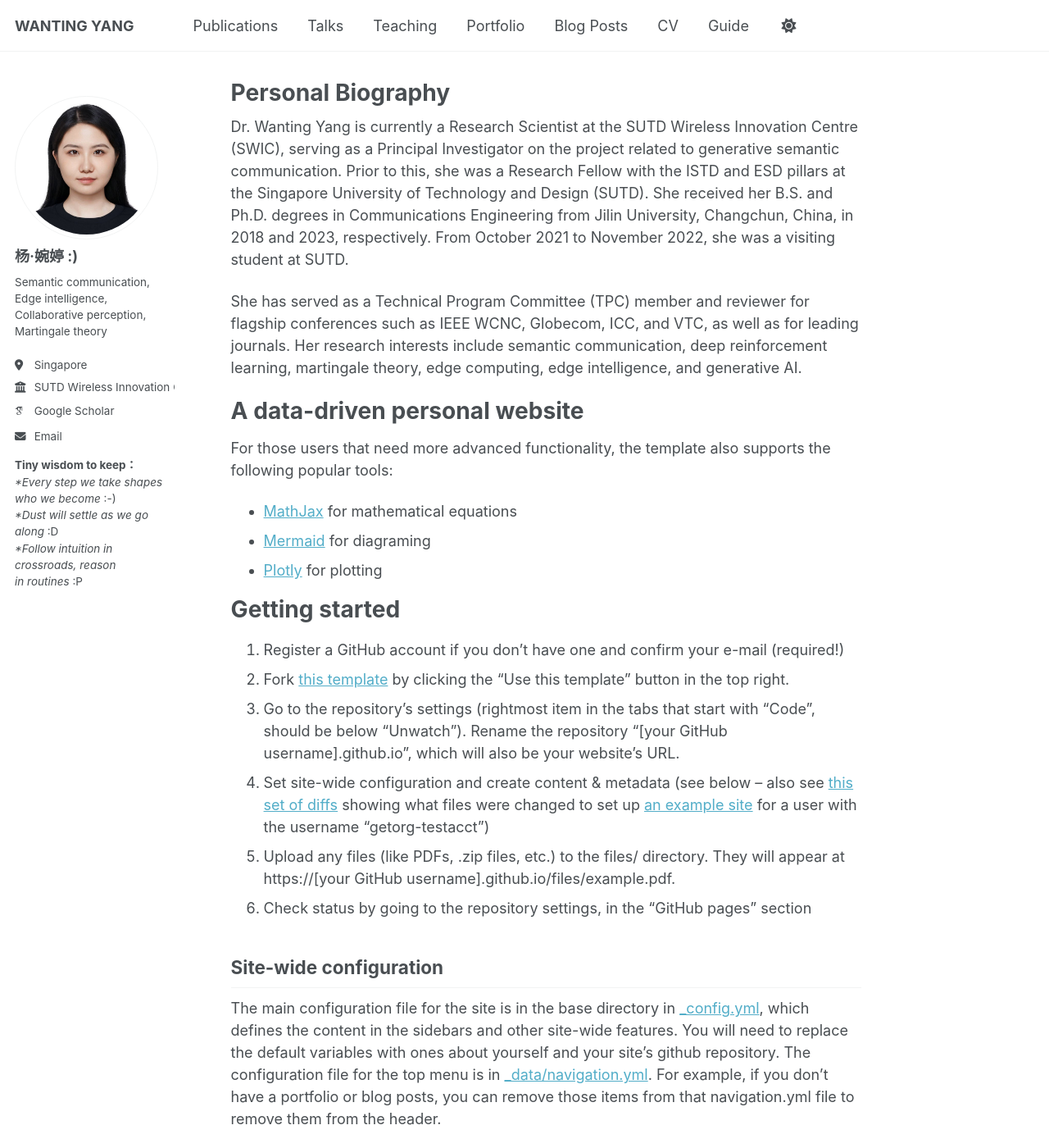
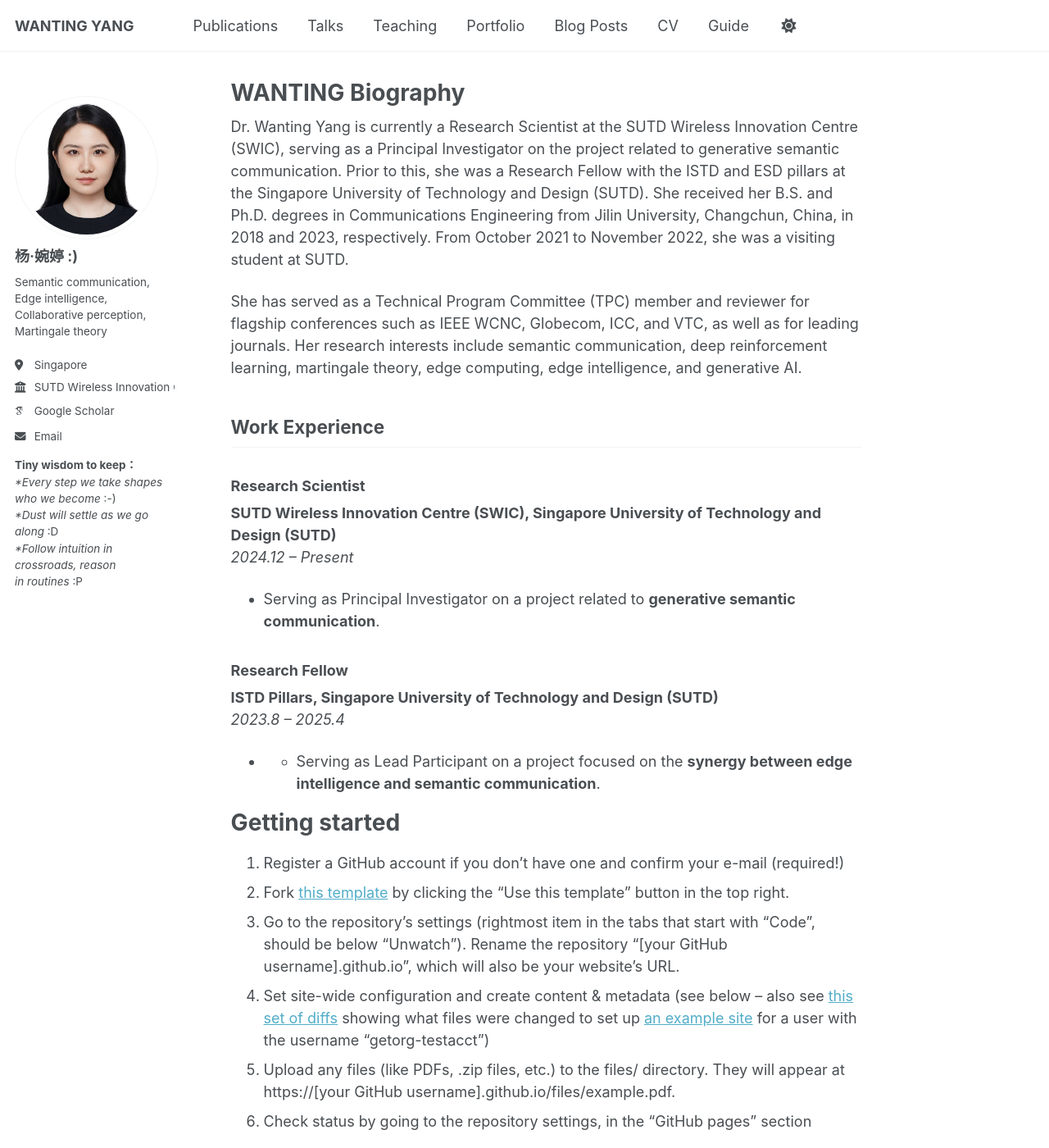
Before and after one commit to wty2011jl/wty2011jl.github.io, a Jekyll site: the page built from _pages/about.md, in a window 1280 px wide and 1400 px high. Shown: the whole window at 82% size. Built offline with Jekyll 4.4.1, drawn with Linux system fonts in a browser that asks for light colours; some web fonts are replaced; a script that is not in the unit is left out.

Commit message:
Update about.md

```diff
--- a/_pages/about.md
+++ b/_pages/about.md
@@ -1,6 +1,6 @@
 ---
 permalink: /
-title: "Personal Biography"
+title: "WANTING Biography"
 author_profile: true
 redirect_from:
   - /about/
@@ -11,14 +11,17 @@ Dr. Wanting Yang is currently a Research Scientist at the SUTD Wireless Innovati
 
 She has served as a Technical Program Committee (TPC) member and reviewer for flagship conferences such as IEEE WCNC, Globecom, ICC, and VTC, as well as for leading journals. Her research interests include semantic communication, deep reinforcement learning, martingale theory, edge computing, edge intelligence, and generative AI.
 
-A data-driven personal website
-======
+## Work Experience
 
+###  Research Scientist
+**SUTD Wireless Innovation Centre (SWIC), Singapore University of Technology and Design (SUTD)**
+*2024.12 – Present*
+- Serving as Principal Investigator on a project related to **generative semantic communication**.
 
-For those users that need more advanced functionality, the template also supports the following popular tools:
-- [MathJax](https://www.mathjax.org/) for mathematical equations
-- [Mermaid](https://mermaid.js.org/) for diagraming
-- [Plotly](https://plotly.com/javascript/) for plotting
+###  Research Fellow
+**ISTD Pillars, Singapore University of Technology and Design (SUTD)**
+*2023.8 – 2025.4*
+- - Serving as Lead Participant on a project focused on the **synergy between edge intelligence and semantic communication**.
 
 Getting started
 ======
```
